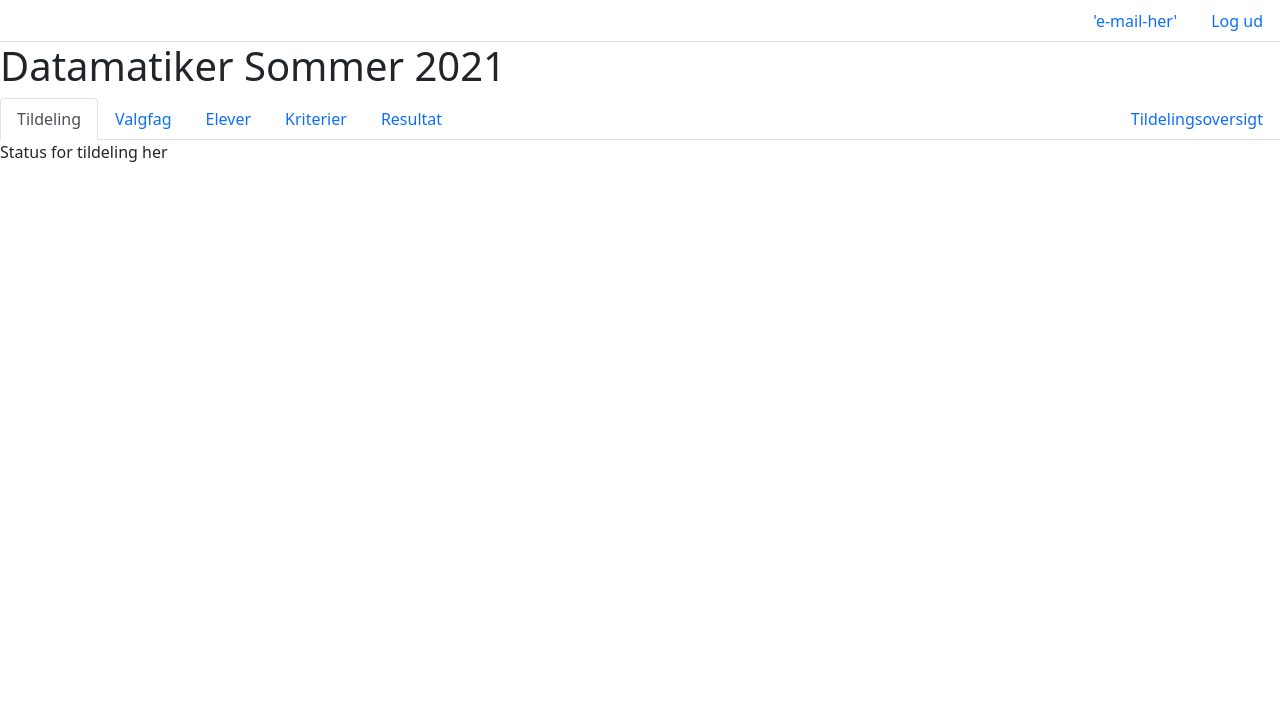
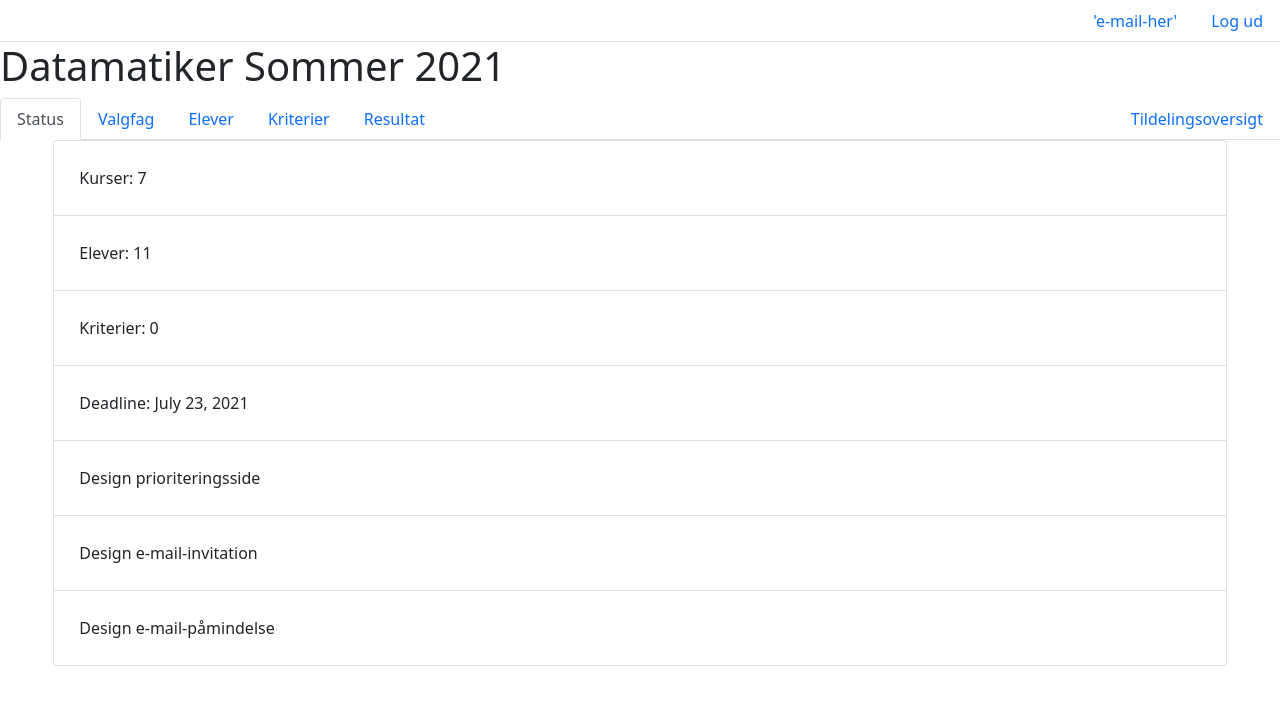
Before and after one commit to miyl/school-elective-allocation-system, a Django app: page /assignment/1 in a window 1280 px wide. Shown: the top 705 px of the page. Run offline with Django 3.2, Linux system fonts and the light colour scheme; data comes from the database, SQL or seed files in the repository; some libraries are stand-ins or nearby versions.

Commit message:
Progress bar to results, rename tildeling to status, work on status page, danish language, assignments-list consistency

```diff
--- a/school_elective_assigner/common/static/css/css.css
+++ b/school_elective_assigner/common/static/css/css.css
@@ -102,3 +102,7 @@
 .icon_right_ {
   right: 4%;
 }
+
+#status li {
+  padding: 25px;
+}
--- a/school_elective_assigner/main/models.py
+++ b/school_elective_assigner/main/models.py
@@ -33,7 +33,6 @@ class Course(models.Model):
   name = models.CharField(max_length=200)
   description = models.TextField()
   active = models.BooleanField(default=True)
-  deadline = models.DateField()
 
   assignment = models.ForeignKey('Assignment', on_delete=models.CASCADE)
 
@@ -93,6 +92,7 @@ class Assignment(models.Model):
   reminder_email = models.TextField(null=True, blank=True )
   priority_form_text = models.TextField(null=True, blank=True)
   emails_sent = models.BooleanField(default=False)
+  deadline = models.DateField(null=True, blank=True)
 
   school = models.ForeignKey('School', on_delete=models.CASCADE)
 
--- a/school_elective_assigner/main/templates/assignment.html
+++ b/school_elective_assigner/main/templates/assignment.html
@@ -8,8 +8,8 @@
 
 <ul class="nav nav-tabs" id="myTab" role="tablist">
   <li class="nav-item" role="presentation">
-    <button class="nav-link active" id="tildeling-tab" data-bs-toggle="tab" data-bs-target="#tildeling" type="button" role="tab"
-      aria-controls="tildeling" aria-selected="true">Tildeling</button>
+    <button class="nav-link active" id="status-tab" data-bs-toggle="tab" data-bs-target="#status" type="button" role="tab"
+      aria-controls="status" aria-selected="true">Status</button>
   </li>
   <li class="nav-item" role="presentation">
     <button class="nav-link" id="valgfag-tab" data-bs-toggle="tab" data-bs-target="#valgfag" type="button" role="tab"
--- a/school_elective_assigner/main/templates/results.html
+++ b/school_elective_assigner/main/templates/results.html
@@ -43,7 +43,9 @@
         <div id="distribution-res" class="accordion-collapse collapse {% if forloop.counter0 == 0%} show {% endif %}"
           aria-labelledby="distribution-result-header" data-bs-parent="#distribution-result">
           <div class="accordion-body">
-            <!--{{ course.name }}-->
+            <div class="progress">
+              <div class="progress-bar" role="progressbar" style="width: 25%;" aria-valuenow="25" aria-valuemin="0" aria-valuemax="100">25%</div>
+            </div>
           </div>
         </div>
       </div>
--- a/school_elective_assigner/main/templates/status.html
+++ b/school_elective_assigner/main/templates/status.html
@@ -1,3 +1,11 @@
-  <div class="tab-pane fade show active" id="tildeling" role="tabpanel" aria-labelledby="tildeling-tab">
-    Status for tildeling her
+  <div class="tab-pane fade show active" id="status" role="tabpanel" aria-labelledby="status-tab">
+    <ul class="list-group col-lg-11 mx-auto">
+      <li class="list-group-item">Kurser: {{ courses|length }}</li>
+      <li class="list-group-item">Elever: {{ students|length }}</li>
+      <li class="list-group-item">Kriterier: {{ criteria|length }}</li>
+      <li class="list-group-item">Deadline: {{ assignment.deadline }}</li>
+      <li class="list-group-item">Design prioriteringsside</li>
+      <li class="list-group-item">Design e-mail-invitation</li>
+      <li class="list-group-item">Design e-mail-påmindelse</li>
+    </ul>
   </div>
--- a/school_elective_assigner/school_elective_assigner/settings.py
+++ b/school_elective_assigner/school_elective_assigner/settings.py
@@ -104,7 +104,7 @@ AUTH_PASSWORD_VALIDATORS = [
 # Internationalization
 # https://docs.djangoproject.com/en/3.2/topics/i18n/
 
-LANGUAGE_CODE = 'en-us'
+LANGUAGE_CODE = 'da-dk'
 
 TIME_ZONE = 'Europe/Copenhagen'
 
```
Also changed, not shown: school_elective_assigner/main/templates/assignment_list.html (+3 -7 lines), school_elective_assigner/db.sqlite3, school_elective_assigner/main/migrations/0007_auto_20210528_2003.py (added).
